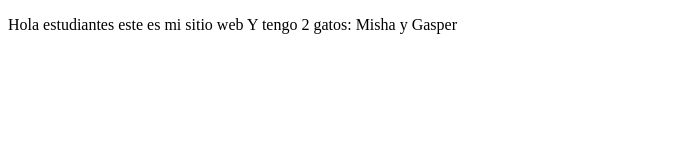
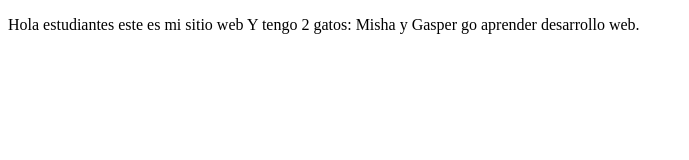
Before and after one commit to Pao282/proyectoDemoCurso, a plain HTML site: page index.html in a window 1280 px wide. Shown: the whole page, without its empty margins (0-689 px from the left). Drawn offline with Linux system fonts and the light colour scheme.

Commit message:
first commit

```diff
--- a/index.html
+++ b/index.html
@@ -10,6 +10,7 @@
     <p>
         Hola estudiantes este es mi sitio web
         Y tengo 2 gatos: Misha y Gasper
+        go aprender desarrollo web.
     </p>
 
 </body>
```
